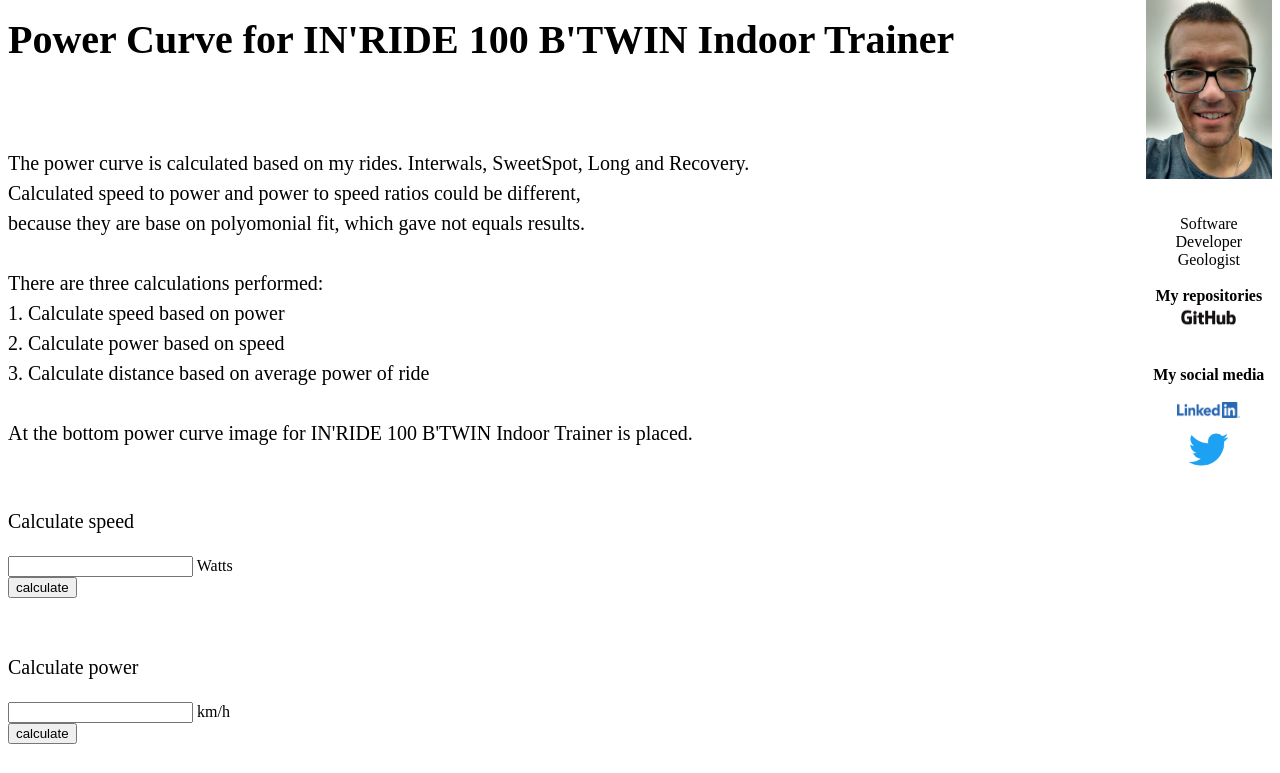
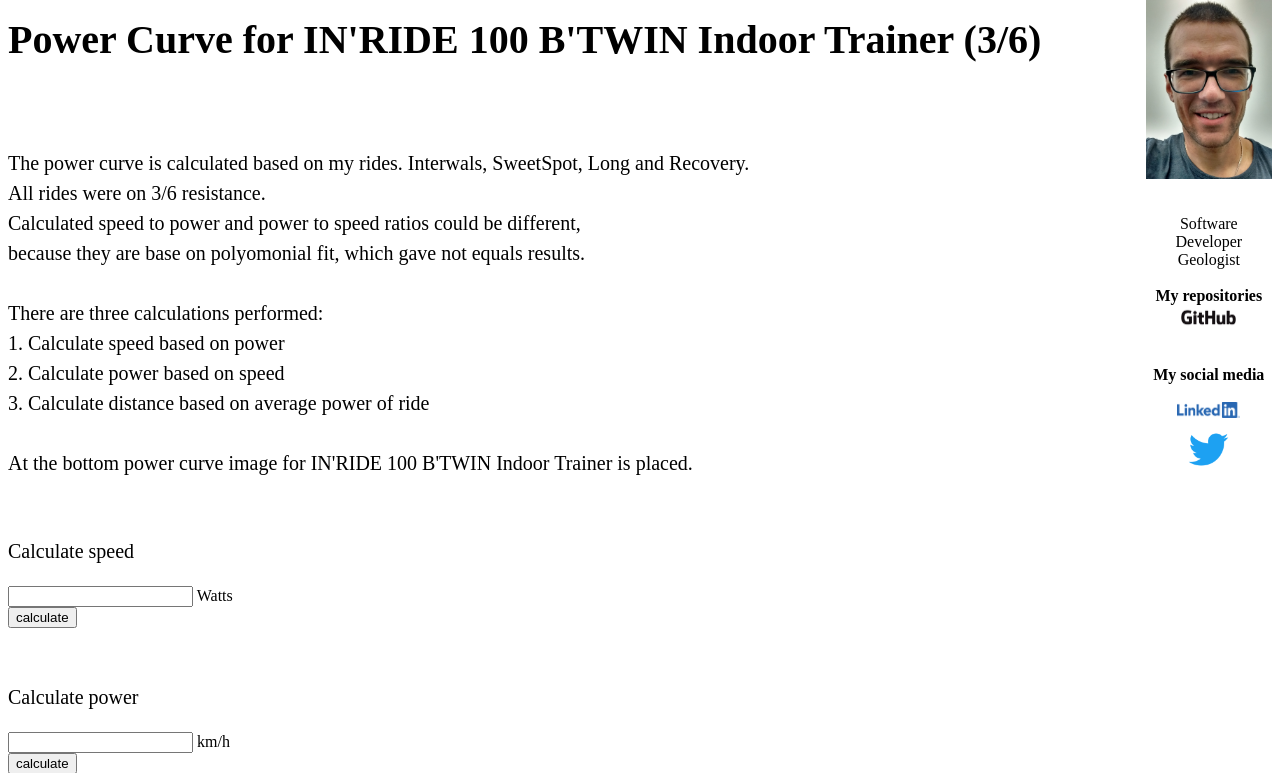
Before and after one commit to andmichalski/blog, a Python web app: template app/templates/power_curve_btwin_inride_100.html in a window 1280 px wide. Shown: the part 117-890 px from the top of the page. Run offline with Jinja, Linux system fonts and the light colour scheme; the template is opened without the code that fills it, so the values that code supplies are empty; some libraries are stand-ins or nearby versions.

Commit message:
Add resistance information

```diff
--- a/app/templates/power_curve_btwin_inride_100.html
+++ b/app/templates/power_curve_btwin_inride_100.html
@@ -1,11 +1,12 @@
 {% extends "index.html" %}
 {% block context %}
 
-<h1> Power Curve for IN'RIDE 100 B'TWIN Indoor Trainer</h1>
+<h1> Power Curve for IN'RIDE 100 B'TWIN Indoor Trainer (3/6)</h1>
 
 <br/>
 <p>
 The power curve is calculated based on my rides. Interwals, SweetSpot, Long and Recovery.
+All rides were on 3/6 resistance.
 Calculated speed to power and power to speed ratios could be different,
 because they are base on polyomonial fit, which gave not equals results.
 
```
